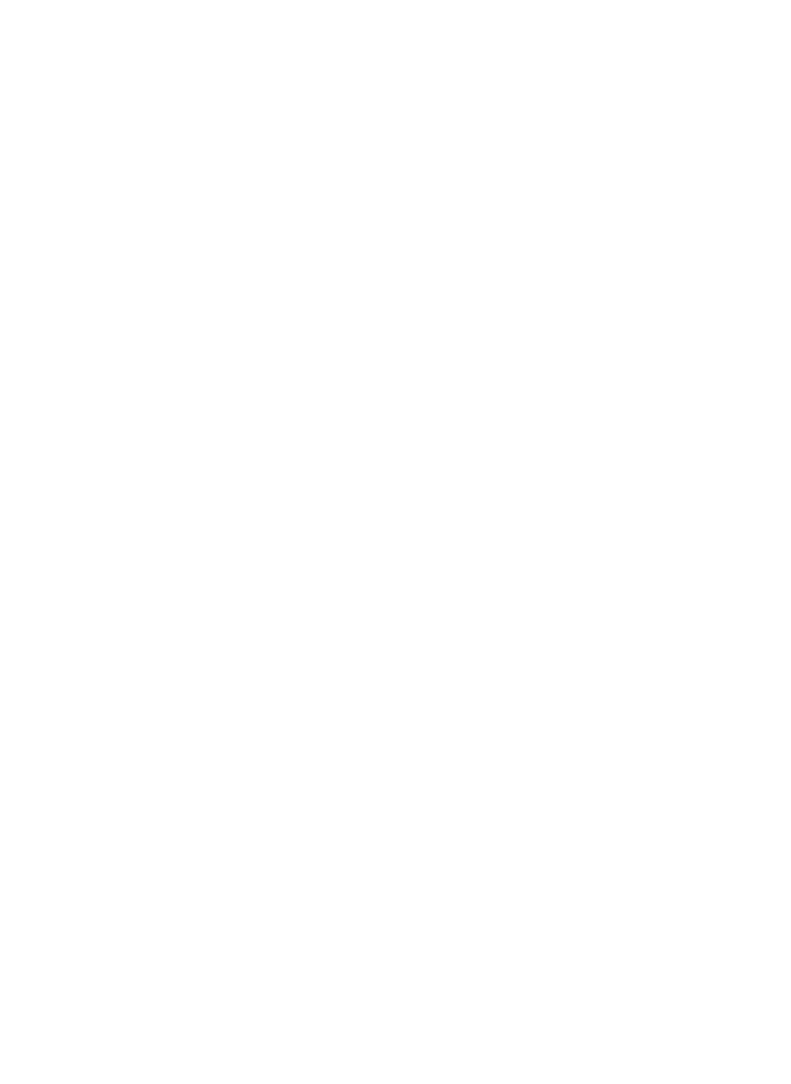
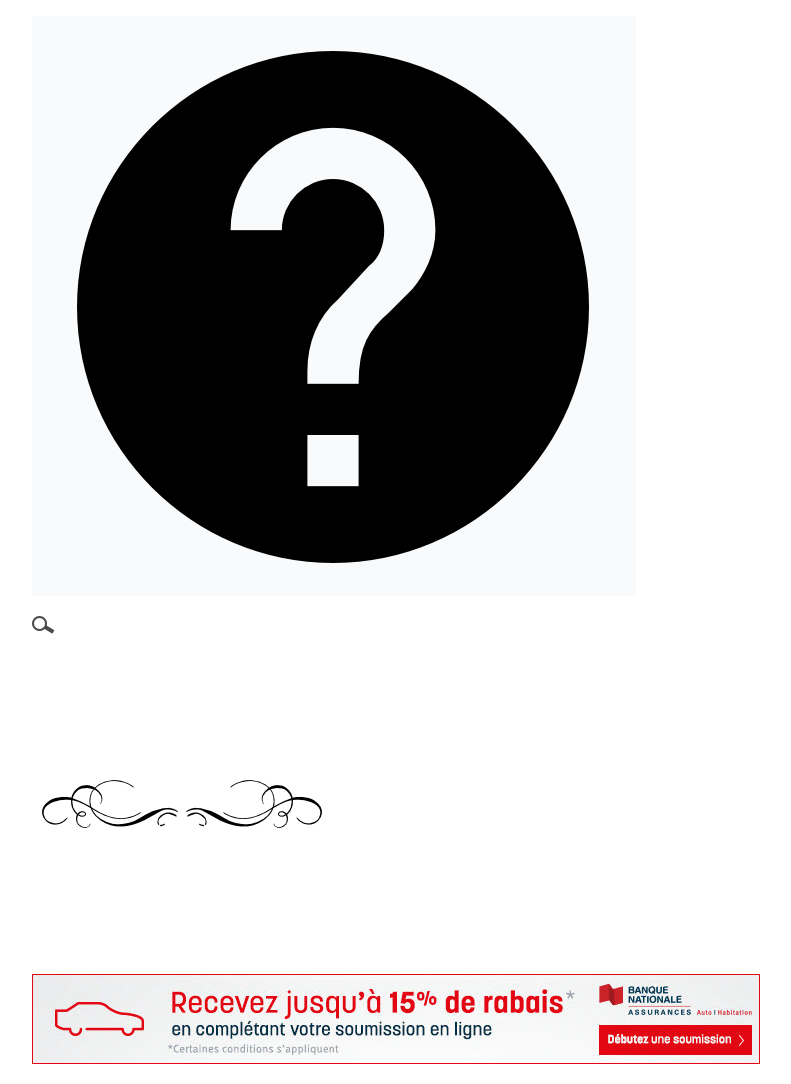
Before and after one commit to rose-gabrielle/exercice-a11y-2025, a plain HTML site: page index.html in a window 1280 px wide. Shown: the whole page, without its empty margins (16-807 px from the left). Before the commit the page ends 800 px from the top, so only its background shows below. Drawn offline with Linux system fonts and the light colour scheme.

Commit message:
paartie1

```diff
--- a/index.html
+++ b/index.html
@@ -6,6 +6,23 @@
     <title>Document</title>
 </head>
 <body>
+        <div>
+        <div>
+        <figure>
+            <img src="/images/1-textes-alternatifs/1-1/btn-aide-point-d-interrogation.png" alt="une image presemtent une icone d'un point d'intérogation"></figure>
+        </div>
+        <div>
+            <figure>
+                <img src="/images/1-textes-alternatifs/1-1/btn-rechercher-loupe.png" alt="image d'une icone représentant l'icone d'une loupe"></figure>
+        </div>
+        <div>
+            <figure>
+                <img src="/images/1-textes-alternatifs/1-1/d0dd9976.png" alt="dessin ou tatouage"></figure>
+        </div>
+        <div>
+            <figure><img src="/images/1-textes-alternatifs/1-1/pub-assurances.jpg" alt="publicité d'une compagnie d'assurance le texte est : obener 15% de rabais en complétant votre premiere sousmission"></figure>
+        </div>
 
+</div>
 </body>
 </html>
```
